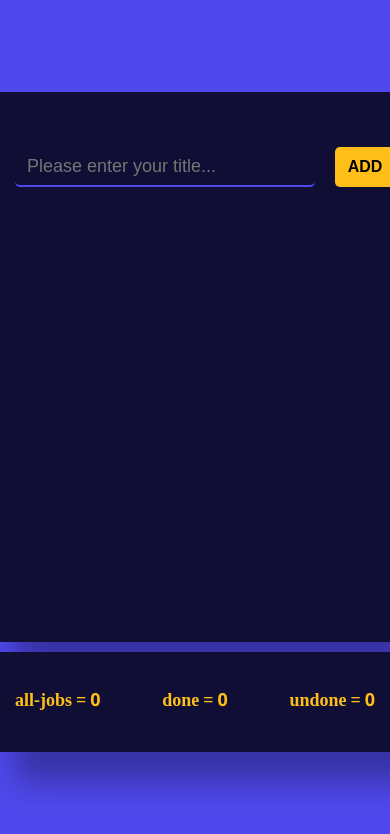
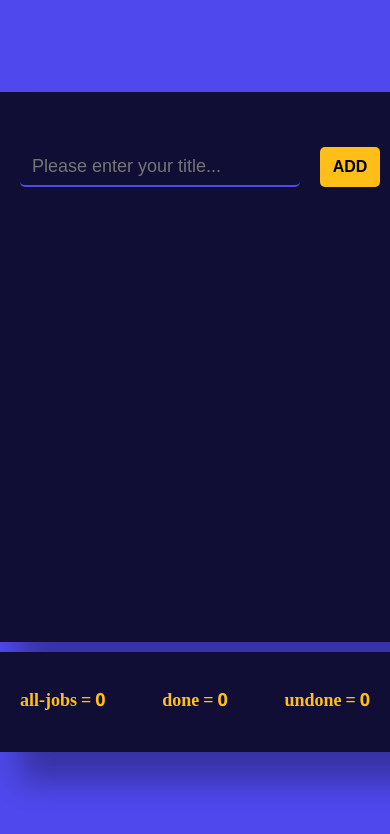
Before and after one commit to AliShams2002/oop_TodoList, a plain HTML site: page public/index.html in a window 390 px wide. Drawn offline with nearby package versions, Linux system fonts and the light colour scheme.

Commit message:
final_version

```diff
--- a/public/css/responsive.css
+++ b/public/css/responsive.css
@@ -7,7 +7,7 @@ html{
         display: grid;
         grid-template-columns: 1fr;
 
-        width: 50rem;
+        width: 48rem;
         height: 55rem;
     }
 
@@ -15,16 +15,16 @@ html{
         height: 35rem;
     }
     .jobs {
-        width: 50rem;
+        width: 48rem;
     }
 }
 
-@media (max-width: 32em) {
+@media (max-width: 31em) {
     .container{
         display: grid;
         grid-template-columns: 1fr;
 
-        width: 45rem;
+        width: 41rem;
         height: 55rem;
     }
 
@@ -32,24 +32,11 @@ html{
         height: 35rem;
     }
     .jobs {
-        width: 45rem;
-    }
-}
-
-@media (max-width: 28em) {
-    .container{
-        display: grid;
-        grid-template-columns: 1fr;
-
-        width: 42rem;
-        height: 55rem;
+        width: 41rem;
     }
 
-    .elements-box{
-        height: 35rem;
-    }
-    .jobs {
-        width: 42rem;
+    #input{
+        width: 28rem;
     }
 
     #add-btn{
```
